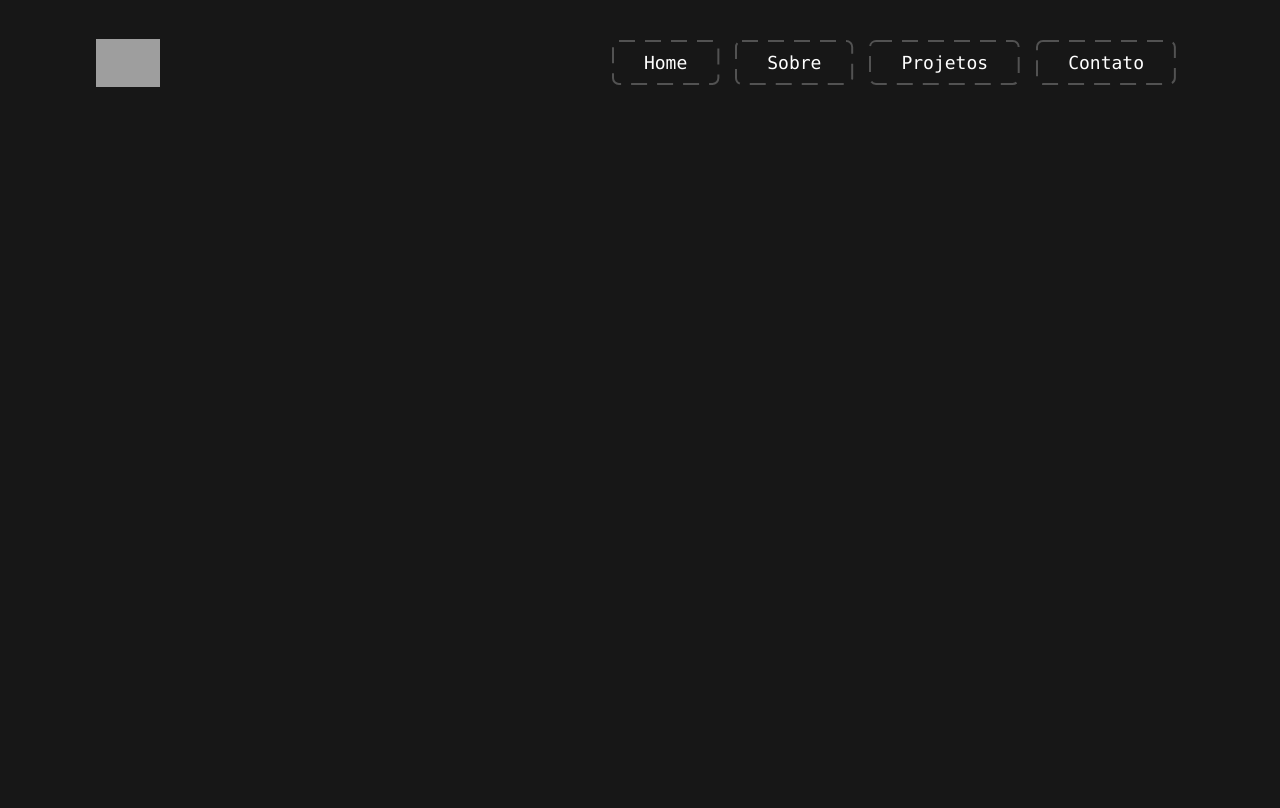
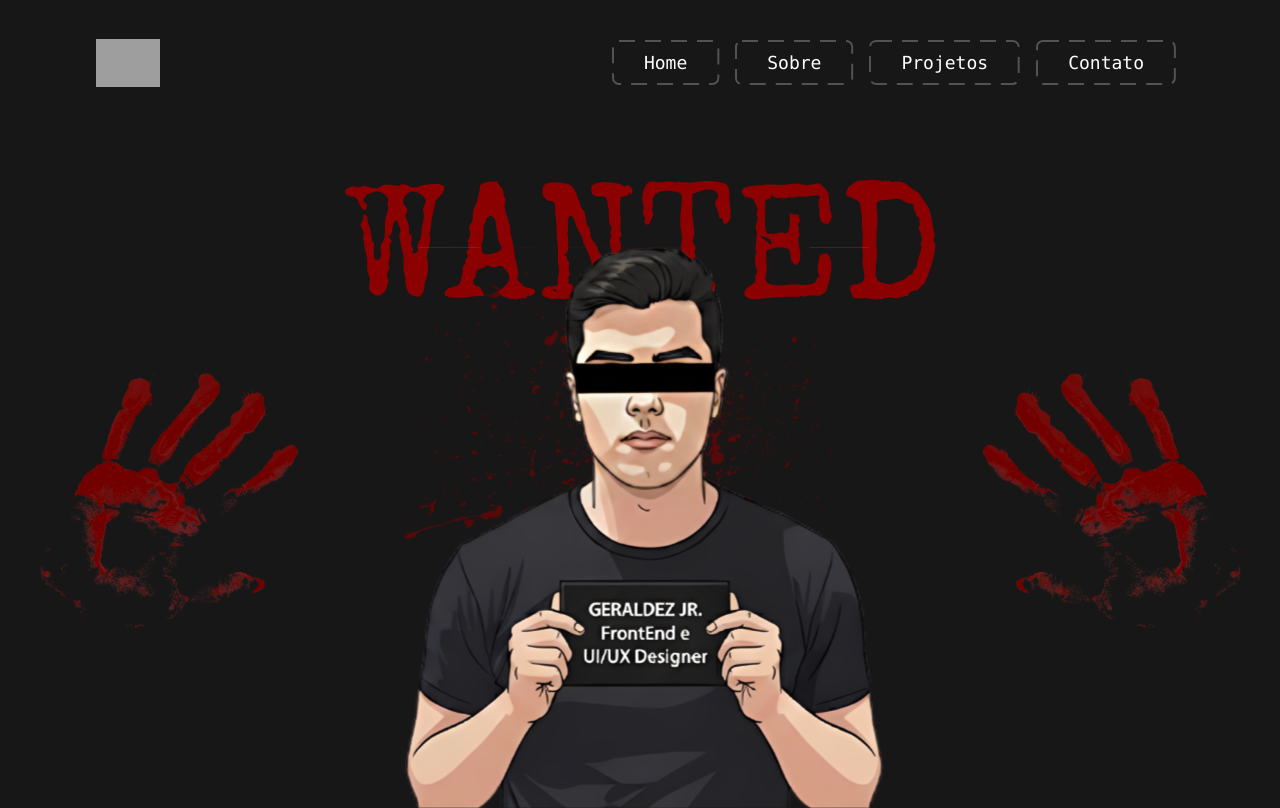
Before and after one commit to geral10junior/portfolio, a React (Vite) app: page / in a window 1280 px wide. Built offline with nearby package versions, Linux system fonts and the light colour scheme; grey boxes are pictures that could not be loaded.

Commit message:
home concluida

```diff
--- a/src/Home.tsx
+++ b/src/Home.tsx
@@ -1,9 +1,27 @@
 import Header from "./Header.tsx";
+import MainPhoto from "./img/home.svg";
+import leftHand from "./img/left-hand.svg";
+import RightHand from "./img/right-hand.svg";
 
 export const Home = () => {
   return (
-    <div className="">
+    <div>
       <Header />
+      <div className="container mt-[180px] flex justify-center">
+        <div className="max-w-[1349px] relative flex">
+          <img
+            className="max-w-[281px] max-lg:hidden absolute xl:-left-80 -left-50  bottom-40"
+            src={leftHand}
+            alt=""
+          />
+          <img src={MainPhoto} alt="" />
+          <img
+            className="max-w-[281px] max-lg:hidden absolute xl:-right-80 -right-50  bottom-40"
+            src={RightHand}
+            alt=""
+          />
+        </div>
+      </div>
     </div>
   );
 };
--- a/src/style.css
+++ b/src/style.css
@@ -2,7 +2,7 @@
 
 @utility container {
   margin: 0 auto;
-  padding: 0 0.5rem;
+  padding: 0 2rem;
   @media (width >= 40rem) {
     padding: 0 6rem;
   }
```
Also changed, not shown: 2 other files (tests, documents, lock files or other folders).
